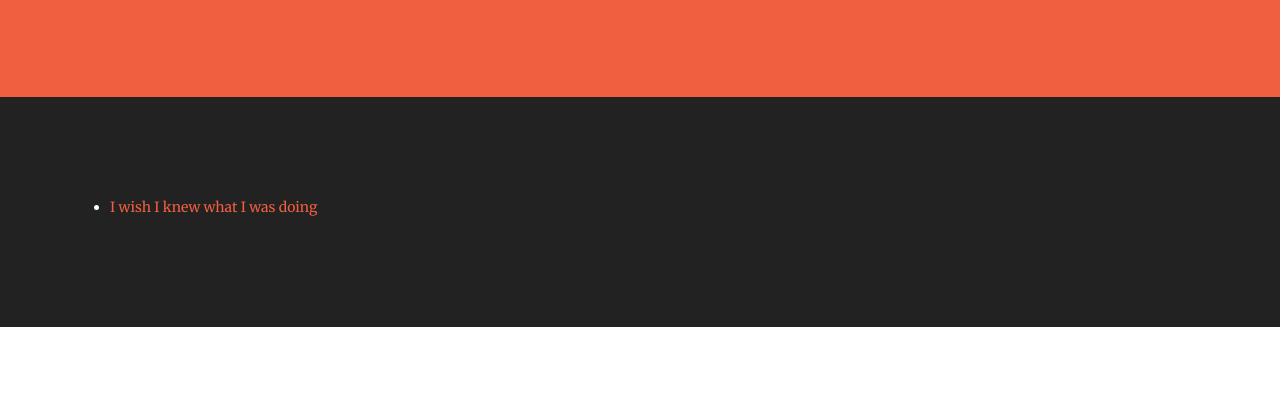
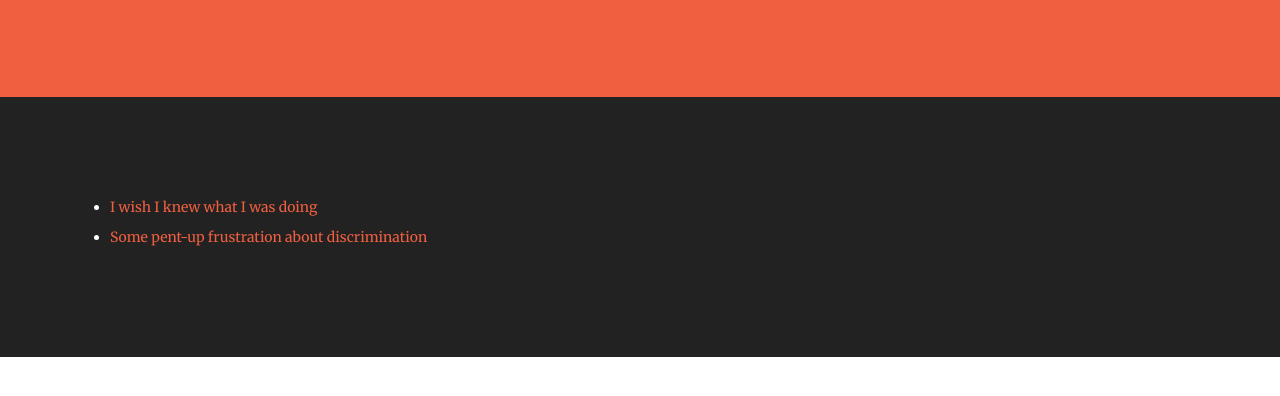
Before and after one commit to JustRia/justria.github.io, a website: page blogtry.html in a window 1280 px wide. Shown: the part 190-586 px from the top of the page. Drawn offline with nearby package versions, Linux system fonts and the light colour scheme.

Commit message:
Update blogtry.html

```diff
--- a/blogtry.html
+++ b/blogtry.html
@@ -87,6 +87,9 @@
             <ul>
                 <li><a href="posts/post1.html">I wish I knew what I was doing</a></li>
             </ul>
+              <ul>
+                <li><a href="posts/post2.html">Some pent-up frustration about discrimination</a></li>
+            </ul>
         </div>
     </section>
 
```
